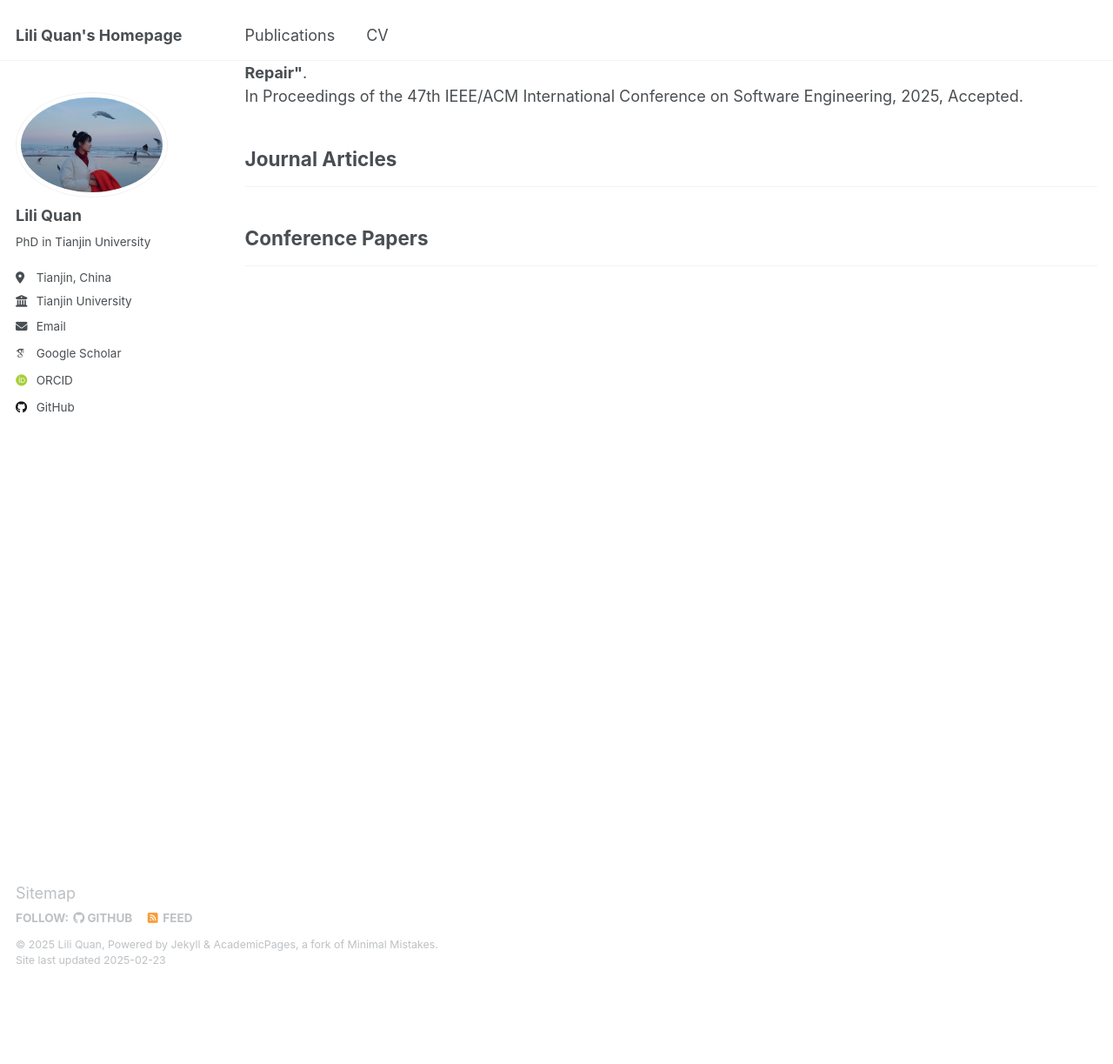
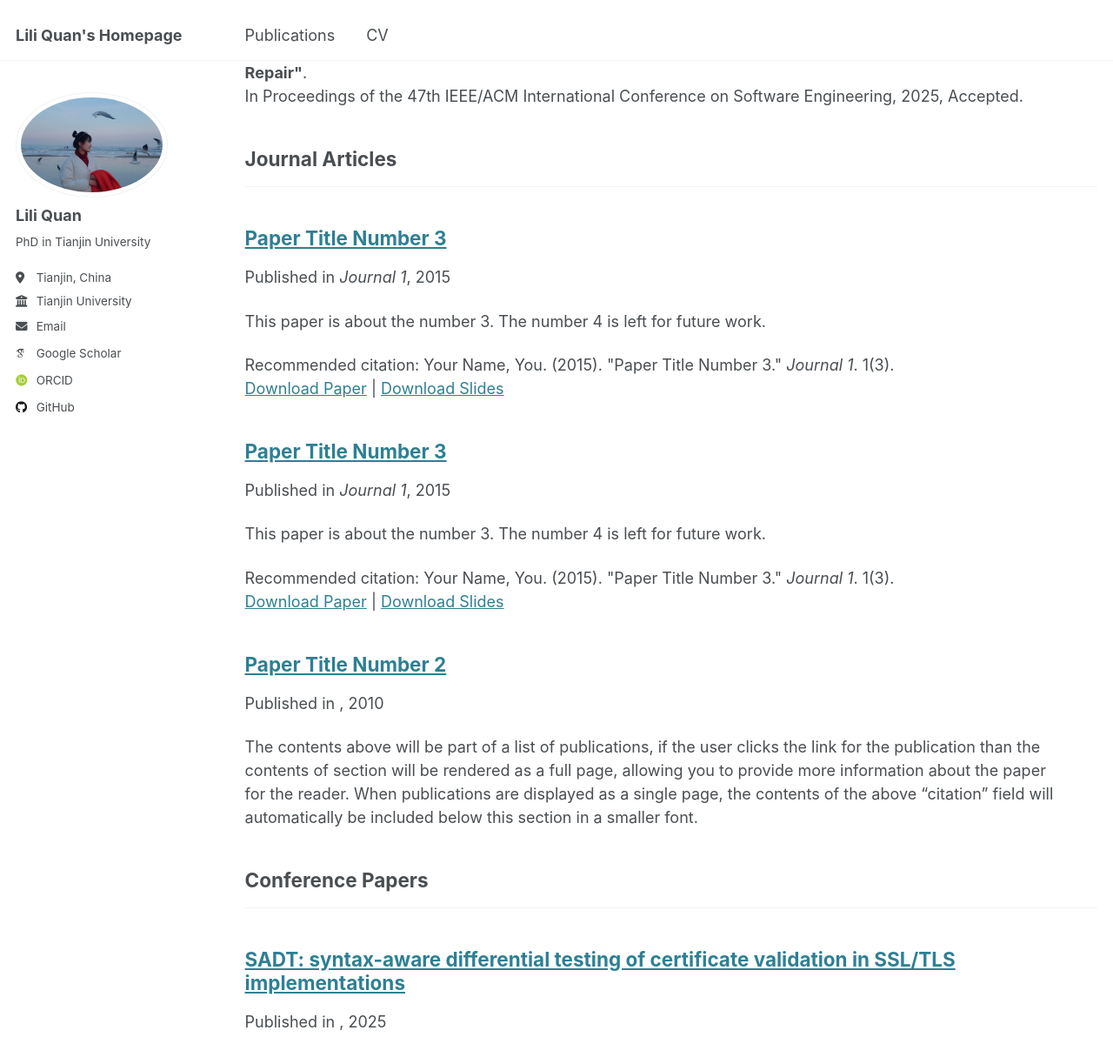
Before and after one commit to liliquan0118/liliquan0118.github.io, a Jekyll site: the page built from _pages/publications.html, in a window 1280 px wide and 1400 px high, scrolled down 268 px. Shown: the top 1223 px of the window at 87% size. Built offline with Jekyll 4.4.1, drawn with Linux system fonts in a browser that asks for light colours; some web fonts are replaced.

Commit message:
Update publications.html

```diff
--- a/_pages/publications.html
+++ b/_pages/publications.html
@@ -49,7 +49,12 @@ author_profile: true
         <h2>{{ category[1].title }}</h2><hr />
         {% assign title_shown = true %}
       {% endunless %}
+ {% include archive-single.html %}
     {% endfor %}
+  {% endfor %}
+{% else %}
+  {% for post in site.publications reversed %}
+    {% include archive-single.html %}
   {% endfor %}
 {% endif %}
 
```
